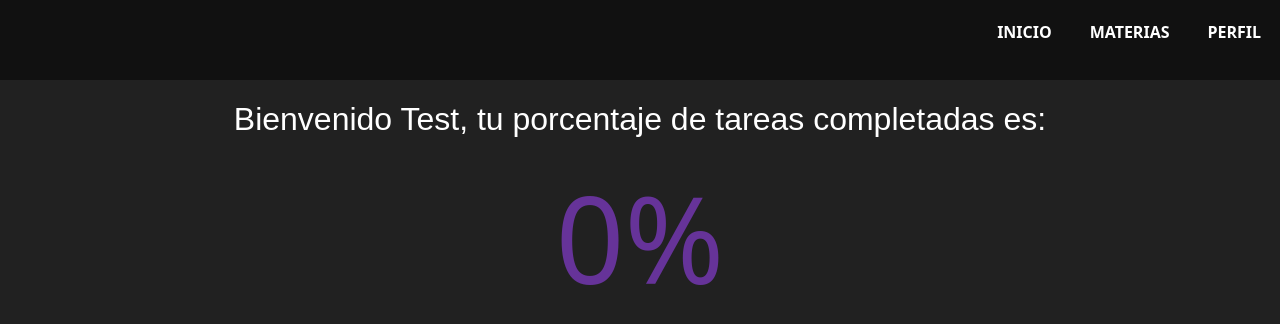
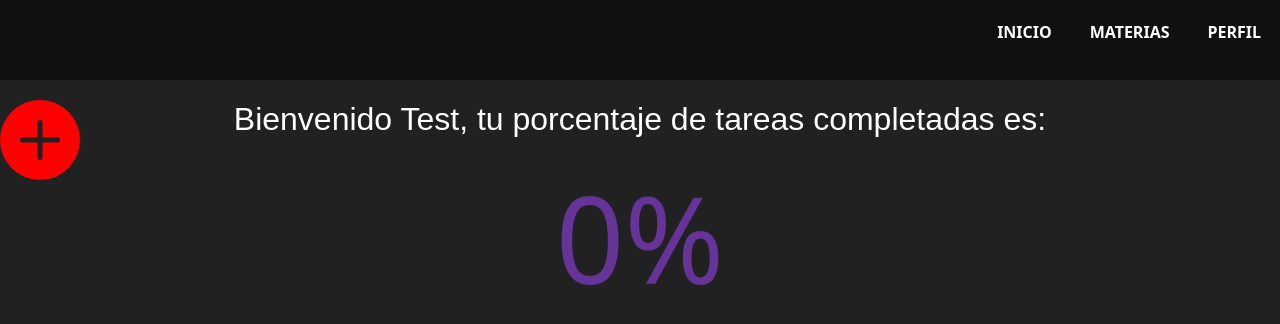
Before and after one commit to heriberto2300/bitacora, a React (Create React App) app in the folder client/: page /home in a window 1280 px wide. Shown: the top 324 px of the page. Built offline with nearby package versions, Linux system fonts and the light colour scheme; no server answers.

Commit message:
Adicion de una clase extra

```diff
--- a/client/src/stylesheets/Home.css
+++ b/client/src/stylesheets/Home.css
@@ -45,3 +45,9 @@
 .no-showed {
     display: none;
 }
+
+.add-button {
+    position: sticky;
+    top: 100px;
+    cursor: pointer;
+}
```
